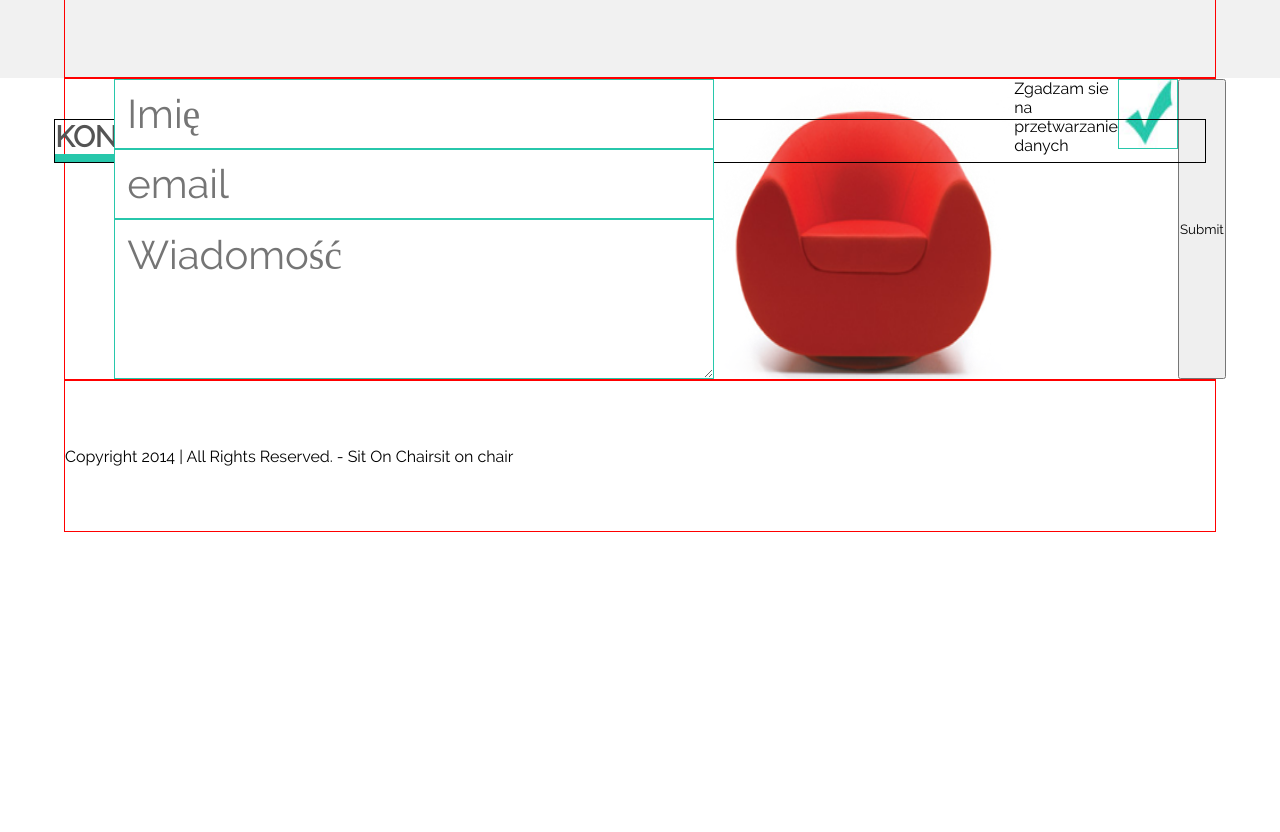
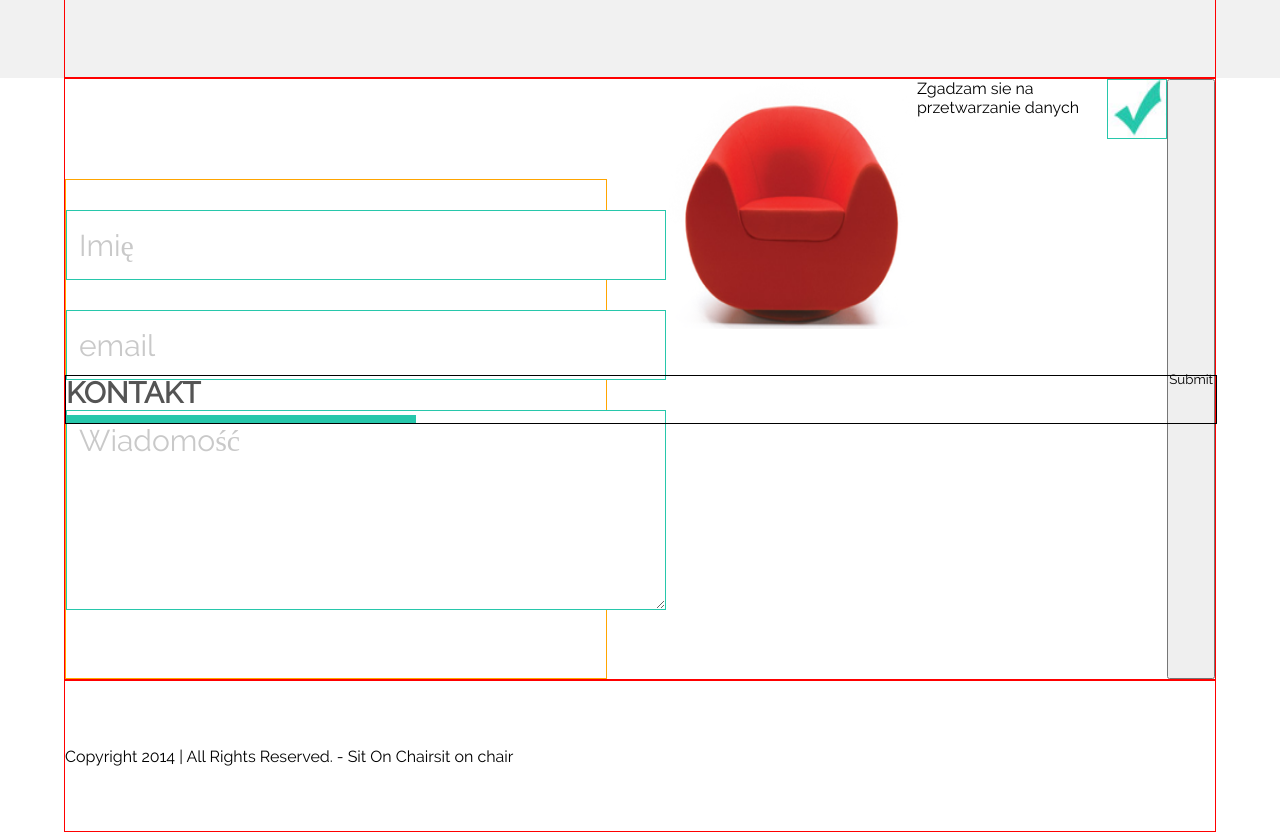
Before and after one commit to MateuszUrb/LandingPage, a plain HTML site: page index.html in a window 1280 px wide. Shown: the part 1690-2522 px from the top of the page. Before the commit the page ends 2222 px from the top, so only its background shows below. Drawn offline with Linux system fonts and the light colour scheme; a script that the page names is missing.

Commit message:
working on form section

```diff
--- a/style/style.css
+++ b/style/style.css
@@ -221,6 +221,10 @@ background: linear-gradient(0deg, rgba(199,199,199,0.8183648459383753) 0%, rgba(
     position: absolute;
     margin: 0 auto;
     border: 1px solid green;
+}
+
+.priceItem {
+    padding: 0 0 5px 0;
 }
 
 .priceList::after {
@@ -504,31 +508,86 @@ background: linear-gradient(0deg, rgba(199,199,199,0.8183648459383753) 0%, rgba(
 
 
 form {
-    height: 300px;
-    width: 30%;
+    height: 500px;
+    width: 90%;
     display: flex;
     flex-direction: column;
-    justify-content: space-around;
+    margin-top: auto;
+    border: 1px solid orange;
 }
 
 
 .formWrapper {
+    align-items: center;
     display: flex;
-    width: 100%;
+    width: 70%;
+    height: 600px;
 }
 
 
-input[type="text"],[type="email"], textarea {
-    position: relative;
+input[type="text"],
+[type="email"],
+textarea {
+     margin-top: 30px;
     width: 600px;
     height: 70px;
     padding: 12px;
     border: 1px solid #27c7ab;
-    font-size: 40px;
-    color: ghostwhite;
+    font-size: 30px;
     align-items: center;
-    margin-left: 60px;
-  }
+
+}
+
+input[type="text"]::placeholder,
+[type="email"]::placeholder,
+textarea::placeholder {
+    color: #c9c9c9;
+}
+
+.orangeChairContent {
+    border: 1px solid blue;
+    height: 500px;
+    width: 30%;
+    margin-top: auto;
+    display: flex;
+    flex-direction: column;
+    align-items: center;
+    clear: both;
+}
+
+.checkedIcon {
+    width: 60px;
+    height: 60px;
+    background-repeat: no-repeat;
+    background-size: cover;
+    display: flex;
+    border: 1px solid #27c7ab;
+}
+
+.formOrangeChair {
+    width: 250px;
+    height: 250px;
+    background-size: contain;
+    background-repeat: no-repeat;
+}
+
+.orangeChairText {
+    border: 1px solid red;
+    width: 100px;
+    margin-top: 10px;
+}
+
+.orangeChairBtn {
+    background-color: #27c7ab;
+    border-radius: 10px;
+    border: none;
+    height: 70px;
+    width: 300px;
+    font-size: 30px;
+    margin-top: 20px;
+    text-transform: uppercase;
+    color: white;
+}
 
 .copyRightWrapper {
     width: 100%;
@@ -540,19 +599,3 @@ input[type="text"],[type="email"], textarea {
 .footerSocial {
     display: flex;
 }
-
-.checkedIcon {
-    width: 60px;
-    height: 70px;
-    background-repeat: no-repeat;
-    background-size: cover;
-    display: flex;
-    border: 1px solid #27c7ab;
-}
-
-.formOrangeChair {
-    width: 300px;
-    height: 300px;
-    background-size: contain;
-    background-repeat: no-repeat;
-}
```
